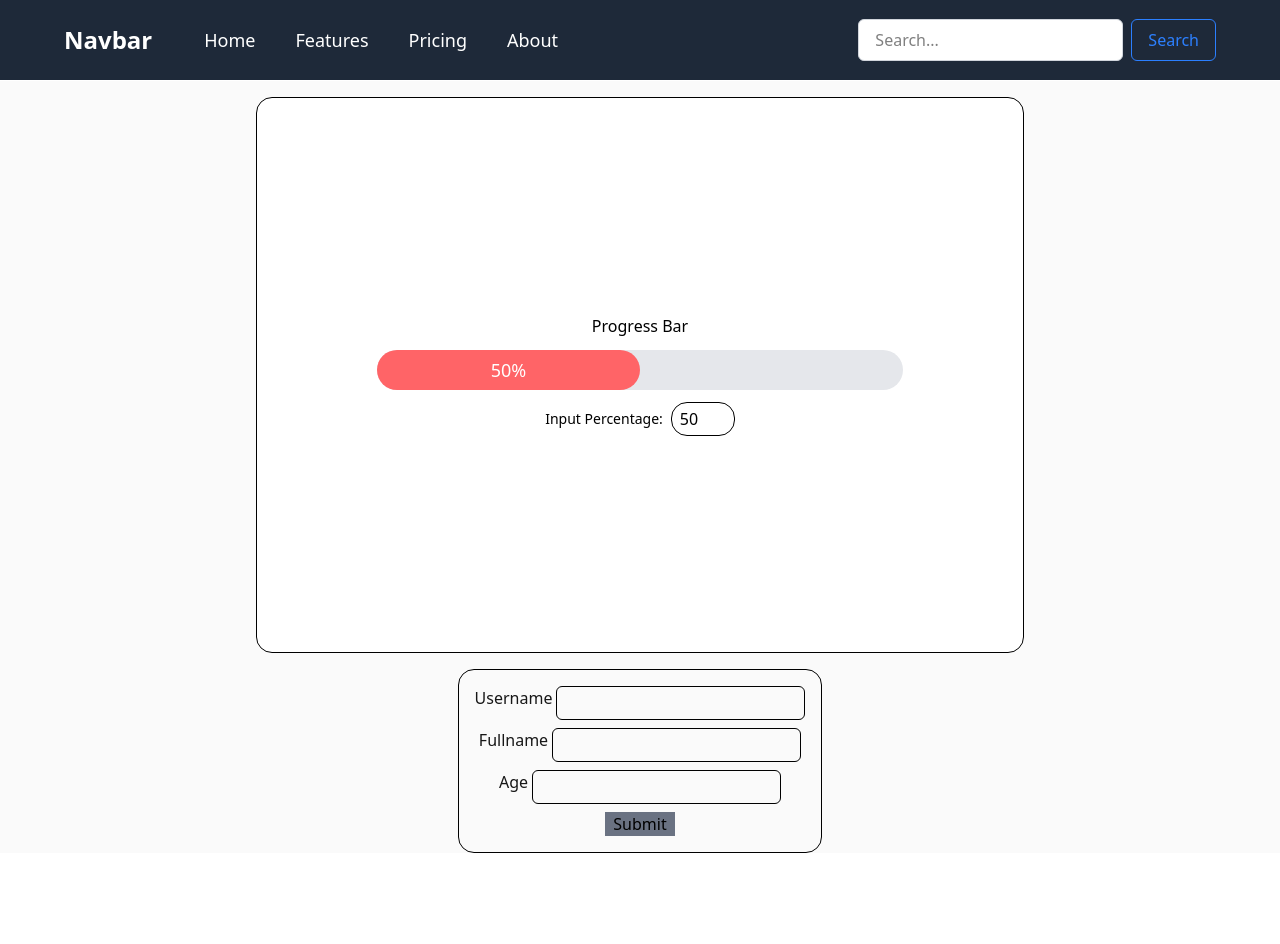
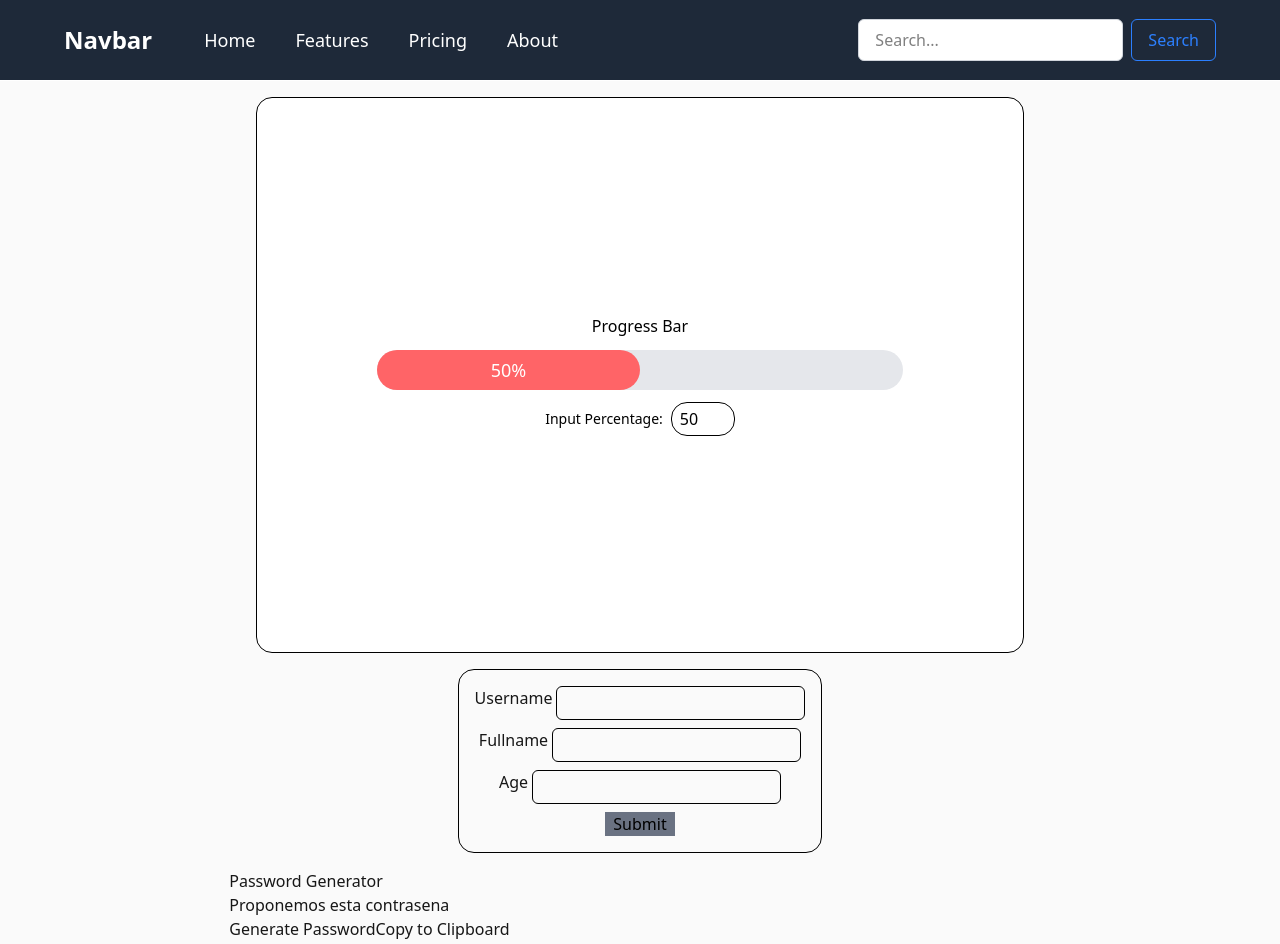
Before and after one commit to callmecris/Hackaton-Web, a Next.js app: page / in a window 1280 px wide. Shown: the top 944 px of the page. Before the commit the page ends 853 px from the top, so only its background shows below. Built offline with nearby package versions, Linux system fonts and the light colour scheme.

Commit message:
Probanding

```diff
--- a/app/page.tsx
+++ b/app/page.tsx
@@ -2,6 +2,7 @@ import Image from "next/image";
 import Navbar from "./components/Navbar";
 import ProgressBar from "./components/ProgressBar";
 import Forms from "./components/Forms";
+import PasswordGen from "./components/PasswordGen";
 import "./globals.css";
 
 export default function Home() {
@@ -10,6 +11,7 @@ export default function Home() {
       <Navbar />
       <ProgressBar percentage={50} />
       <Forms />
+      <PasswordGen />
     </div>
   );
 }
```
